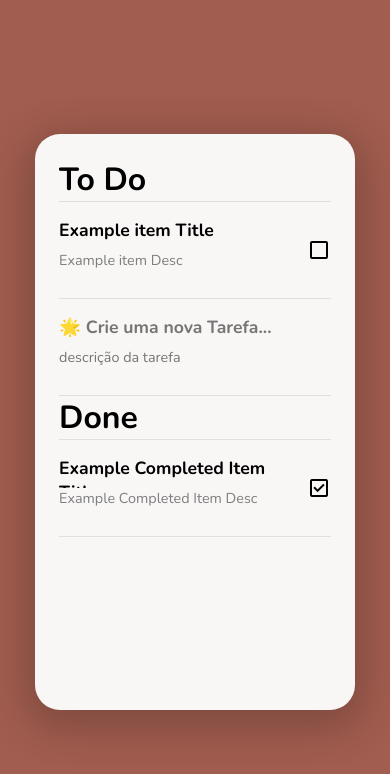
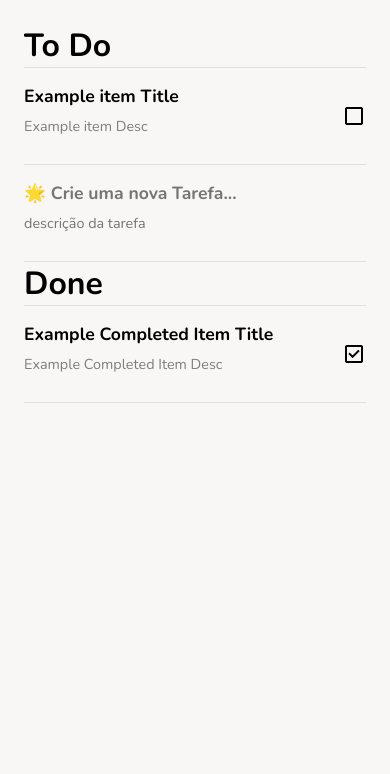
Before and after one commit to LordGhapa/todo-list-vanila-js, a plain HTML site: page index.html in a window 390 px wide. Drawn offline with nearby package versions, Linux system fonts and the light colour scheme.

Commit message:
feat:responsive design

```diff
--- a/style.css
+++ b/style.css
@@ -86,3 +86,10 @@ body {
 #done {
   width: 100%;
 }
+@media only screen and (max-width:600px) {
+  #app {
+    width: 100%;
+    height: 100%;
+    border-radius: 0;
+  }
+}
```
